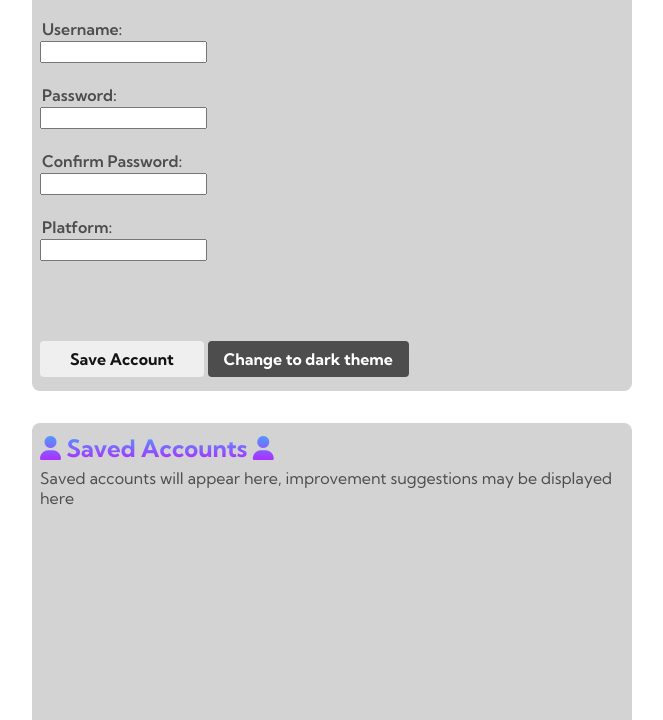
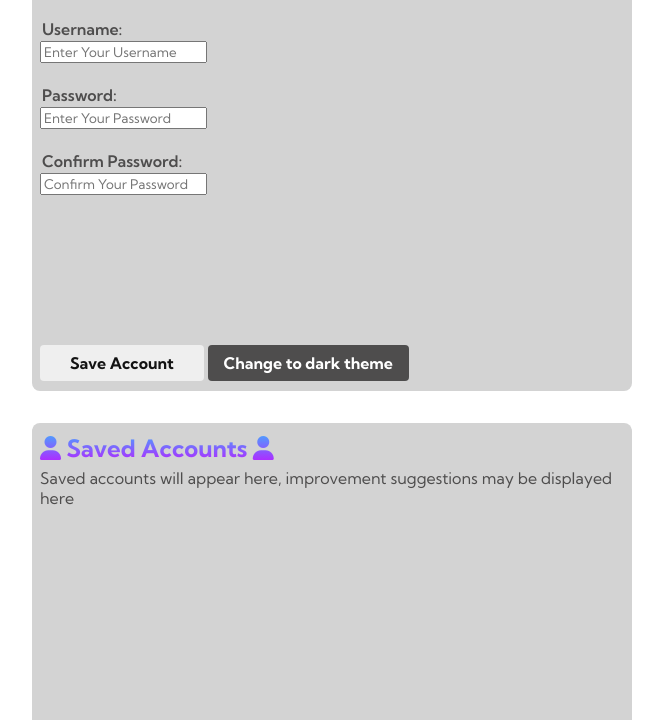
Before and after one commit to Chris-Bratosin/COMP1004-SPA, a plain HTML site: page index.html in a window 1280 px wide. Shown: the part 80-800 px from the top of the page, without its empty margins (443-1106 px from the left). Drawn offline with Linux system fonts and the light colour scheme.

Commit message:
trying to work on adding event listener for saving accounts and appending to the section i want
got rid of media screen temporarily until i perfect the design

```diff
--- a/app.js
+++ b/app.js
@@ -8,9 +8,17 @@ function MaskPassword(pass)
     return str
 }
 
+//document.getElementById("main__button").addEventListener("click", saveAccount)
+
+
+function saveAccount()
+{
+
+}
+
 
 // ! THIS NEEDS TO BE FINISHED AND WORKINGS BY 28TH FEBRUARY
-
+/*
 function saveAccount()
 {
     const username = document.getElementById('username').value;
@@ -40,14 +48,8 @@ function saveAccount()
         accountsList.appendChild(passwordItem);
     });
 }
+*/
 
-// ! NEEDS TO TURN EVERYTHING LIGHT / DARK AND NOT ZOOM OUT THE PAGE
-/*function darkMode()
-{
-    var element = document.body;
-    element.classList.toggle("dark__mode");
-}
-*/
 
 /*Creating the color theme toggle
 first going to find the system setting for the user to have a default theme (dark/light) and if button is clicked
--- a/index.html
+++ b/index.html
@@ -26,16 +26,15 @@
 
 
             <label for="username">Username:</label>
-            <input type="text" id="username" name="username" required>
+            <input type="text" id="username" name="username" placeholder="Enter Your Username" required>
 
             <label for="password">Password:</label>
-            <input type="password" id="password" name="password" required>
+            <input type="password" id="password" name="password" placeholder="Enter Your Password" required>
 
             <label for="confirmPassword">Confirm Password:</label>
-            <input type="password" id="confirmPassword" name="confirmPassword" required>
+            <input type="password" id="confirmPassword" name="confirmPassword" placeholder="Confirm Your Password" required>
 
-            <label for="platform">Platform:</label>
-            <input type="text" id="platform" name="platform" required>
+
             </div>
             <button class="main__button" onclick="saveAccount()">Save Account</button>
             <!--<button class = "dark__mode" onclick="darkMode()">Toggle Dark Mode</button> -->
@@ -56,6 +55,7 @@
                     <i class="fa-solid fa-user"></i>
                 </h2>
                 <p>Saved accounts will appear here, improvement suggestions may be displayed here </p>
+                <p id="userDetails"></p>
             </div>
         </div>
     </div>
--- a/style.css
+++ b/style.css
@@ -9,7 +9,7 @@ body
 }
 */
 
-/*MAIN COMPARTMENT (PASSWORD MANAGER) CSS SECTION*/
+/*!----MAIN COMPARTMENT (PASSWORD MANAGER) CSS SECTION----*/
 
 .main
 {
@@ -68,7 +68,7 @@ body
     border: none;
     border-radius: 4px;
     color: #131313;
-    margin-top: 5rem;
+    margin-top: 150px;
     cursor: pointer;
     position: relative;
     transition: all 0.35s;
@@ -140,6 +140,7 @@ body
     font-size: 1rem;
     font-weight: 700;
     padding: 0.5rem 1rem;
+    margin-top: 150px;
     transition: all var(--global-transition-time) ease-in-out;
     border: none;
     border-radius: 4px;
@@ -151,7 +152,7 @@ body
 
 
 
-/*SAVED ACCOUNTS CSS SECTION*/
+/*!----SAVED ACCOUNTS CSS SECTION----*/
 
 .accounts
 {
@@ -191,8 +192,9 @@ body
     margin-top: -15px;
 }
 
-/*Setting a max width for browser screen using media screen*/
 
+/*!----Setting a max width for browser screen using media screen----*/
+/*
 @media screen and (max-width: 960px)
 {
     .main__container
@@ -298,8 +300,6 @@ body
     background-color: var(--color-fg);
 }
 
-/*SAVED ACCOUNTS CSS SECTION*/
-
 .accounts
 {
     background-color: lightgray;
@@ -339,8 +339,6 @@ body
 }
 
 }
-
-/*Setting a max width for mobile screen using media screen*/
 
 @media screen and (max-width: 768px)
 {
@@ -447,8 +445,6 @@ body
     background-color: var(--color-fg);
 }
 
-    /*SAVED ACCOUNTS CSS SECTION*/
-
 .accounts
 {
     background-color: lightgray;
@@ -487,3 +483,5 @@ body
     margin-top: -15px;
 }
 }
+*/
+/*...*/
```
Lines whose indentation alone changed are shown as unchanged.
